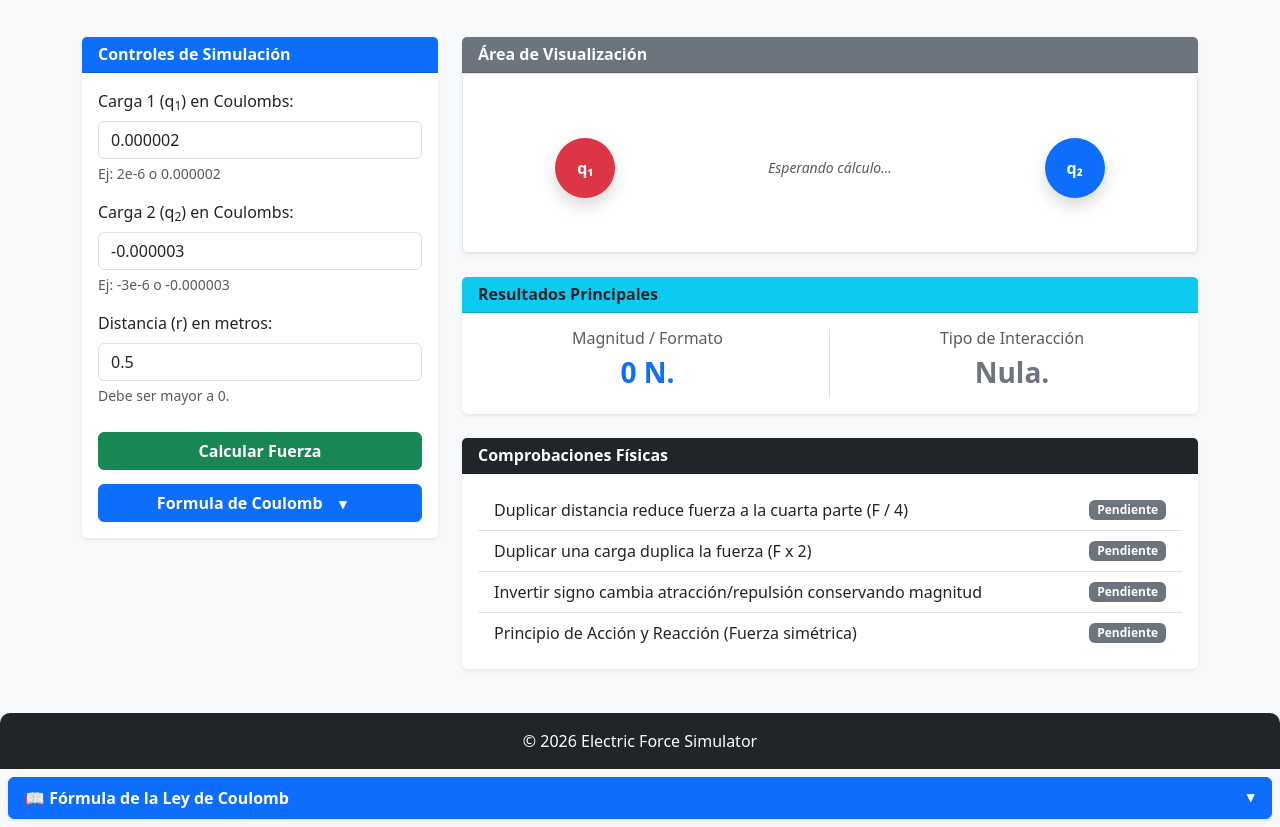
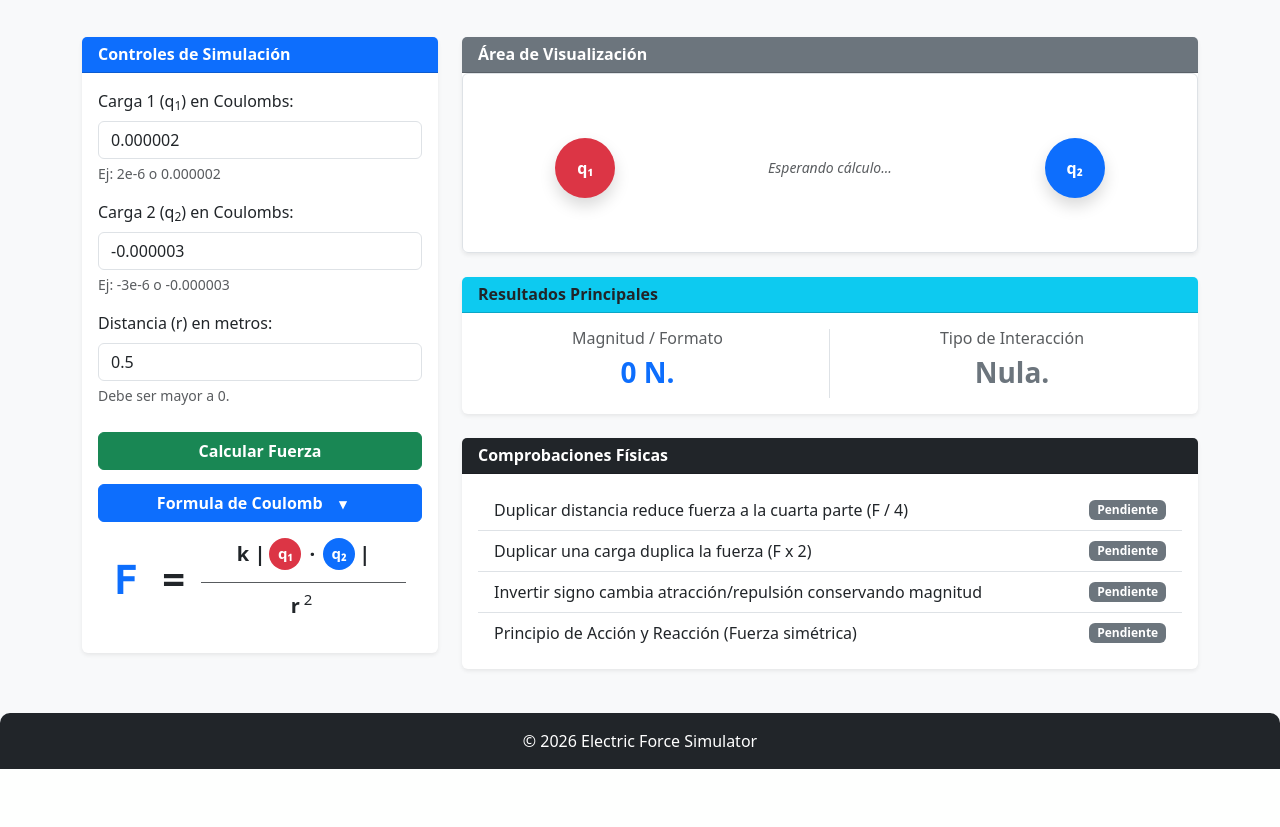
Before and after one commit to ChayanneGh/FuerzaElectrica, a website with bundled scripts: page Index.html in a window 1280 px wide. Shown: the part 73-900 px from the top of the page. After the commit the page ends 842 px from the top, so only its background shows below. Built offline with nearby package versions, Linux system fonts and the light colour scheme.

Commit message:
formula corrigida

```diff
--- a/Index.html
+++ b/Index.html
@@ -69,13 +69,19 @@
                                 aria-controls="miBloque">
                             Formula de Coulomb<samp class="small mx-3">▼</samp>
                         </button>
-                        <div class="collapse w-100" id="miBloque">
-                            <div class="d-inline-block card-body w-100">
+                        <div class="collapse w-100 d-flex" id="miBloque">
+
+                            <div class="ms-3 fs-1 fw-bold text-dark d-flex align-items-center justify-content-center">
+                                <span>
+                                        <samp class="text-primary">F </samp>
+                                        =
+                                </span>
+                            </div>
+
+                            <div class="d-inline-block card-body w-85">
                                 <!-- Numerador -->
                                 <div class="pb-2 fs-5 fw-bold text-dark d-flex align-items-center justify-content-center gap-1">
-                                    <span>
-                                        <samp class="text-primary">F </samp>
-                                        = k |</span>
+                                    <span>k |</span>
                                     <span class="badge rounded-circle bg-danger text-white d-inline-flex align-items-center justify-content-center" style="width: 32px; height: 32px;">q₁</span>
                                     <span class="mx-1">·</span>
                                     <span class="badge rounded-circle bg-primary text-white d-inline-flex align-items-center justify-content-center" style="width: 32px; height: 32px;">q₂</span>
@@ -173,18 +179,6 @@
         &copy; 2026 Electric Force Simulator
     </footer>
 
-    <section class="card-body p-2">
-    <!-- Botón desplegable elegante -->
-    <button class="btn btn-primary w-100 text-white fw-bold d-flex justify-content-between align-items-center shadow-sm py-2 px-3 rounded"
-            type="button"
-            data-bs-toggle="collapse"
-            data-bs-target="#miBloque"
-            aria-expanded="true"
-            aria-controls="miBloque">
-        <span>📖 Fórmula de la Ley de Coulomb</span>
-        <samp class="small">▼</samp>
-    </button>
-
     <script src="Assets/Js/anime.umd.min.js"></script>
     <script src="Assets/Js/bootstrap.bundle.min.js"></script>
     <script type="module" src="Assets/Js/UI.js"></script>
```
